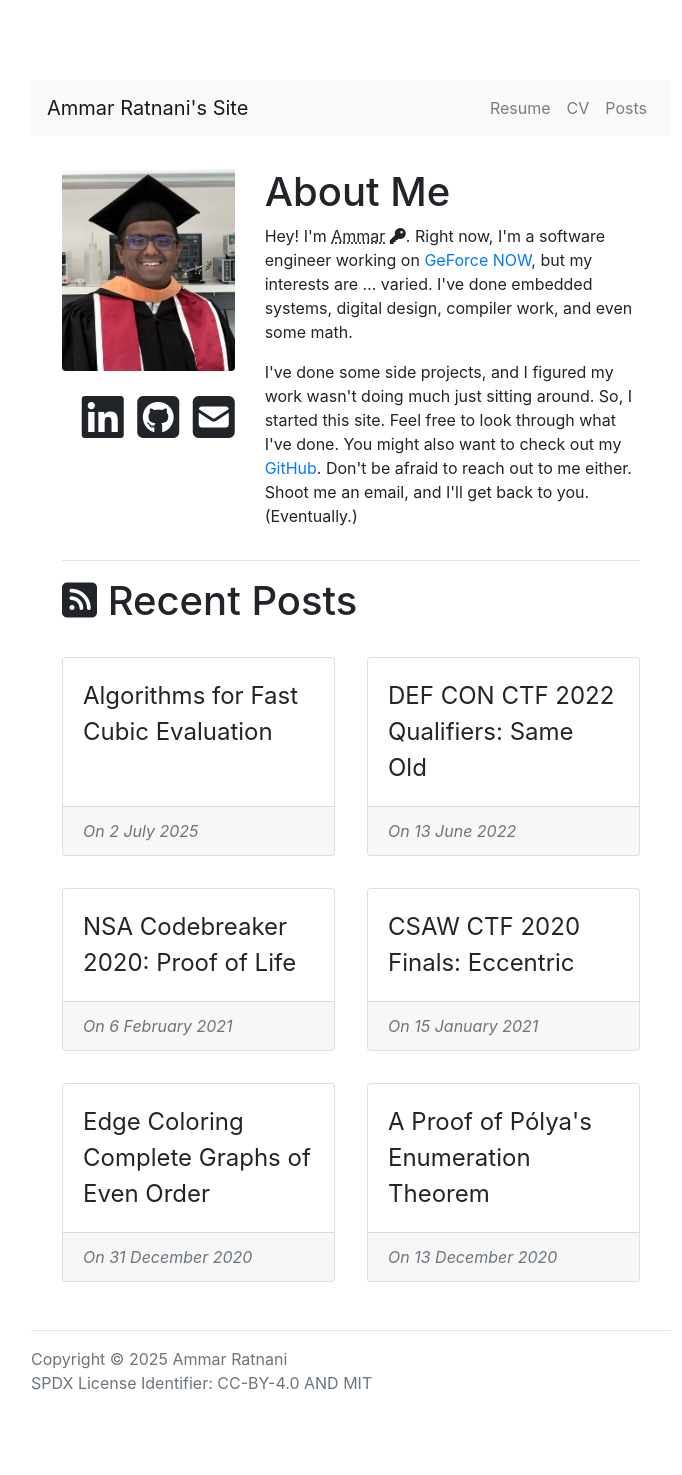
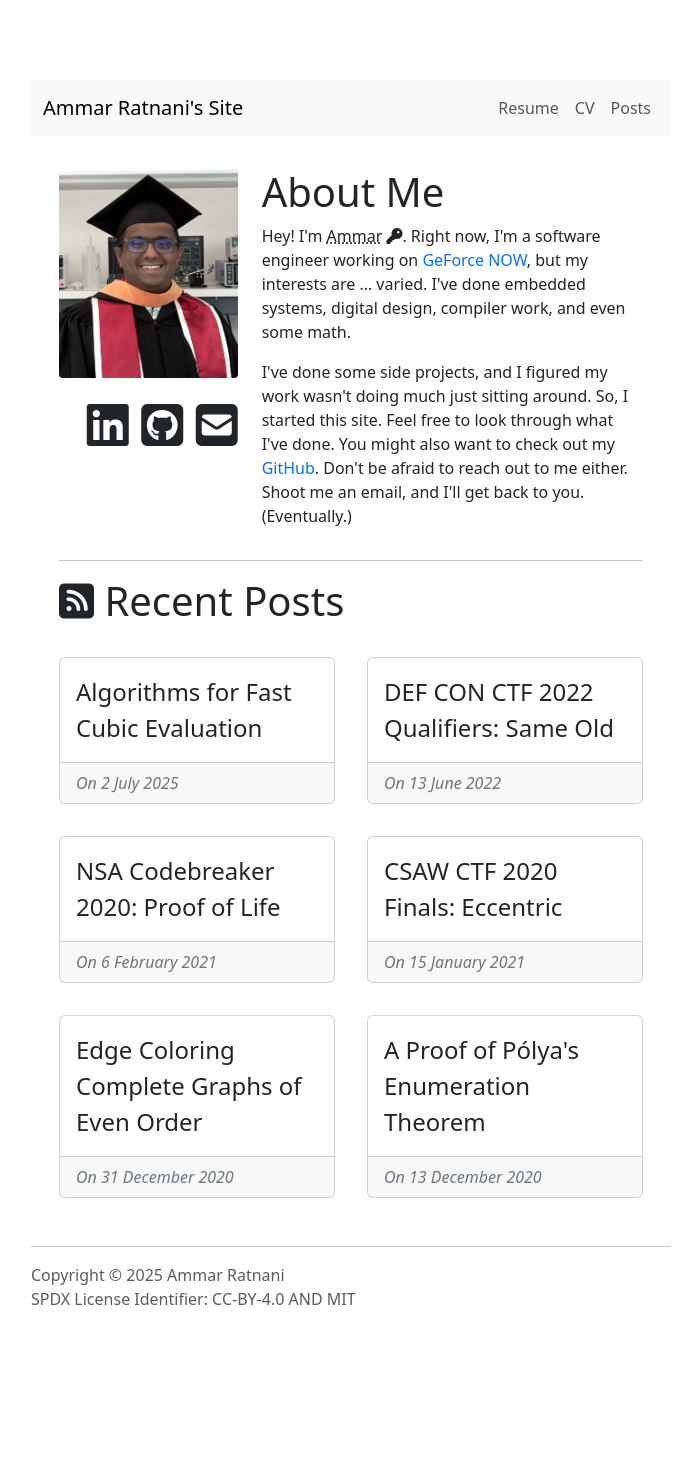
Before and after one commit to ammrat13/ammrat13.github.io, a Jekyll site: the page built from index.html, in a window 1280 px wide. Shown: the whole page, without its empty margins (289-971 px from the left). Built offline with Jekyll 4.4.1, drawn with Linux system fonts in a browser that asks for light colours; nearby versions of some CDN libraries; after the commit the page ends 1391 px from its top, so only the background shows below that.

Commit message:
Migrate to Bootstrap v5 (#68)
Also changed the classes in the layouts to use the new Bootstrap v5 classes. Finally, refactors the CSS a bit.

* Migrate to Bootstrap v5
* Try to remove hard-coded constants
* Pull image dimensions into variables

```diff
--- a/_layouts/base.html
+++ b/_layouts/base.html
@@ -16,9 +16,8 @@
 
         {% comment %} Bootstrap {% endcomment %}
         {% comment %} JQuery {% endcomment %}
-        <link href="https://cdn.jsdelivr.net/npm/bootstrap@4.4.1/dist/css/bootstrap.min.css" rel="stylesheet" crossorigin="anonymous">
-        <script src="https://cdn.jsdelivr.net/npm/jquery@3.4.1/dist/jquery.slim.min.js" crossorigin="anonymous"></script>
-        <script src="https://cdn.jsdelivr.net/npm/bootstrap@4.4.1/dist/js/bootstrap.min.js" crossorigin="anonymous"></script>
+        <link href="https://cdn.jsdelivr.net/npm/bootstrap@5.3.7/dist/css/bootstrap.min.css" rel="stylesheet" integrity="sha384-LN+7fdVzj6u52u30Kp6M/trliBMCMKTyK833zpbD+pXdCLuTusPj697FH4R/5mcr" crossorigin="anonymous">
+        <script src="https://cdn.jsdelivr.net/npm/bootstrap@5.3.7/dist/js/bootstrap.min.js" integrity="sha384-7qAoOXltbVP82dhxHAUje59V5r2YsVfBafyUDxEdApLPmcdhBPg1DKg1ERo0BZlK" crossorigin="anonymous"></script>
 
         {% comment %} Process Includes {% endcomment %}
         {% assign libList = page.libs | concat: layout.libs %}
@@ -93,29 +92,37 @@
             Link to jump to the main content of the page, for accessibility. We
             assume someone else defines `#theMain`.
         {% endcomment %}
-        <a id="skipToTheMain" href="#theMain" class="sr-only sr-only-focusable">Skip to main content</a>
+        <a id="skipToTheMain" href="#theMain" class="visually-hidden-focusable">Skip to main content</a>
 
         {% comment %} Bootstrap navbar for navigation {% endcomment %}
         <nav id="topLevelNav" class="navbar navbar-expand-md navbar-light bg-light">
+            <div class="container-fluid">
                 {% comment %} Brand {% endcomment %}
-            <a class="navbar-brand" href="/index.html"/>{{site.title}}</a>
+                <a class="navbar-brand" href="/index.html">{{site.title}}</a>
 
                 {% comment %} For collapsing {% endcomment %}
-            <button class="navbar-toggler" type="button" data-toggle="collapse"
-              data-target="#topLevelNavCollapse"
+                <button class="navbar-toggler" type="button"
+                  data-bs-toggle="collapse"
+                  data-bs-target="#topLevelNavCollapse"
+                  aria-controls="topLevelNavCollapse"
+                  aria-expanded="false"
                   aria-label="Toggle top-level navigation">
                     <span class="navbar-toggler-icon"></span>
                 </button>
 
                 {% comment %} The thing to collapse {% endcomment %}
                 <div class="collapse navbar-collapse" id="topLevelNavCollapse">
-                <ul class="navbar-nav ml-auto">
+                    <ul class="navbar-nav ms-auto">
                         {% for link in site.data.content.navbar_links %}
                             <li class="nav-item">
-                            <a class="nav-link" href="{{link.page}}">{{link.name}}</a>
+                                <a class="nav-link" href="{{link.page}}"
+                                  {% if link.page == page.url %}aria-current="page"{% endif %}>
+                                    {{link.name}}
+                                </a>
                             </li>
                         {% endfor %}
                     </ul>
+                </div>
             </div>
         </nav>
 
@@ -125,7 +132,7 @@
 
         <footer id="footer">
             <hr/>
-            <a href="/LICENSE.md" class="text-muted">
+            <a href="/LICENSE.md" class="text-body-secondary">
                 Copyright &copy; 2025 Ammar Ratnani<br/>
                 SPDX License Identifier: CC-BY-4.0 AND MIT
             </a>
--- a/assets/_scss/_shared.scss
+++ b/assets/_scss/_shared.scss
@@ -3,6 +3,21 @@
 body {
     /* Add some margin as a base */
     margin: 5rem 2rem;
+}
+
+/* Links should not be underlined until hovered over */
+/* This was the behavior in Boostrap 4, but not in Boostrap 5 */
+a {
+    text-decoration: none;
+}
+a:hover {
+    text-decoration: underline;
+}
+/* The exception is the navbar, which should never be underlined */
+/* Again, this is to replicate the behavior of Bootstrap 4 */
+/* Bootstrap 5 also does this, but the changes above broke it */
+#topLevelNav a {
+    text-decoration: none;
 }
 
 /* Link to jump to the main content of the page, for accessibility */
--- a/assets/css/index.scss
+++ b/assets/css/index.scss
@@ -3,15 +3,17 @@
 
 @import "shared";
 
+/* FIXME: Dimensions of `assets/img/profile.webp` are hard-coded here */
+/* If that image changes, this has to be changed too */
+/* Needed to not shift the layout on load */
+$profileImgWidth: 789px;
+$profileImgHeight: 928px;
+
 #profileImgContainer {
     width: 100%;
     margin-bottom: .7rem;
 
-    /*
-        Aspect ratio is hard-coded for `assets/img/profile.webp`. If that image
-        changes, this has to be changed too.
-    */
-    aspect-ratio: 789 / 928;
+    aspect-ratio: $profileImgWidth / $profileImgHeight;
 }
 
 #profileImg {
--- a/assets/css/post.scss
+++ b/assets/css/post.scss
@@ -30,7 +30,7 @@
 figcaption {
     font-size: 90%;
     font-style: italic;
-    color: #6c757d;
+    color: var(--bs-secondary);
 }
 
 /* For code segments */
@@ -50,9 +50,10 @@
 /* Again, many of the colors were taken from Bootstrap */
 blockquote {
     /* Background same color as card footers */
-    background-color: rgba(0,0,0,0.03);
+    /* FIXME: Hardcoded alpha to match var(--bs-card-cap-bg) */
+    background-color: rgba(var(--bs-body-color-rgb), 0.03);
     /* Have a border on the left */
-    border-left: 0.4ch solid #6c757d;
+    border-left: 0.4ch solid var(--bs-secondary);
     /* Have some padding inside */
     padding: 0.5rem 1ch 0.5rem 1.6ch;
 }
```
Lines whose indentation alone changed are shown as unchanged.
